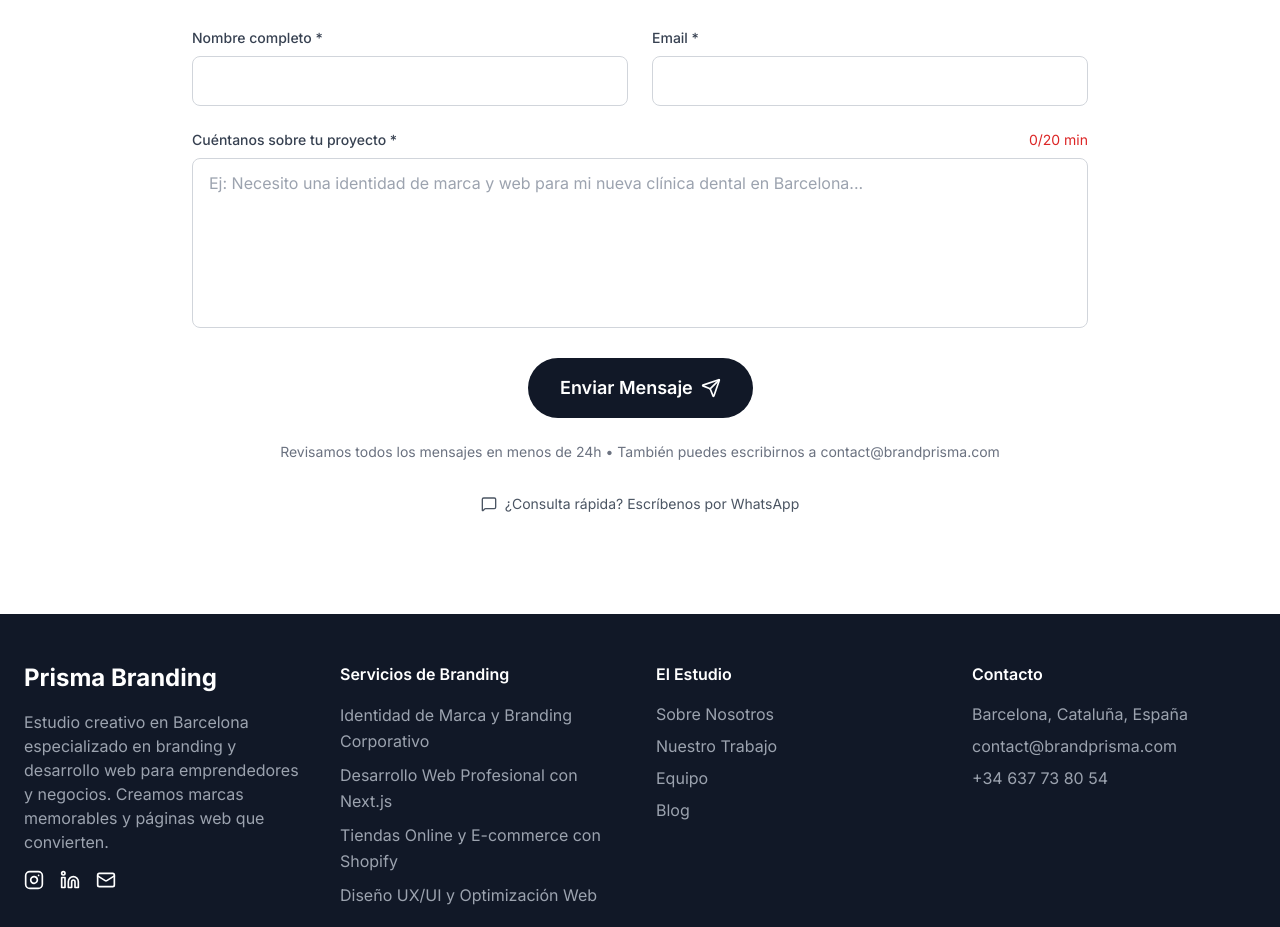
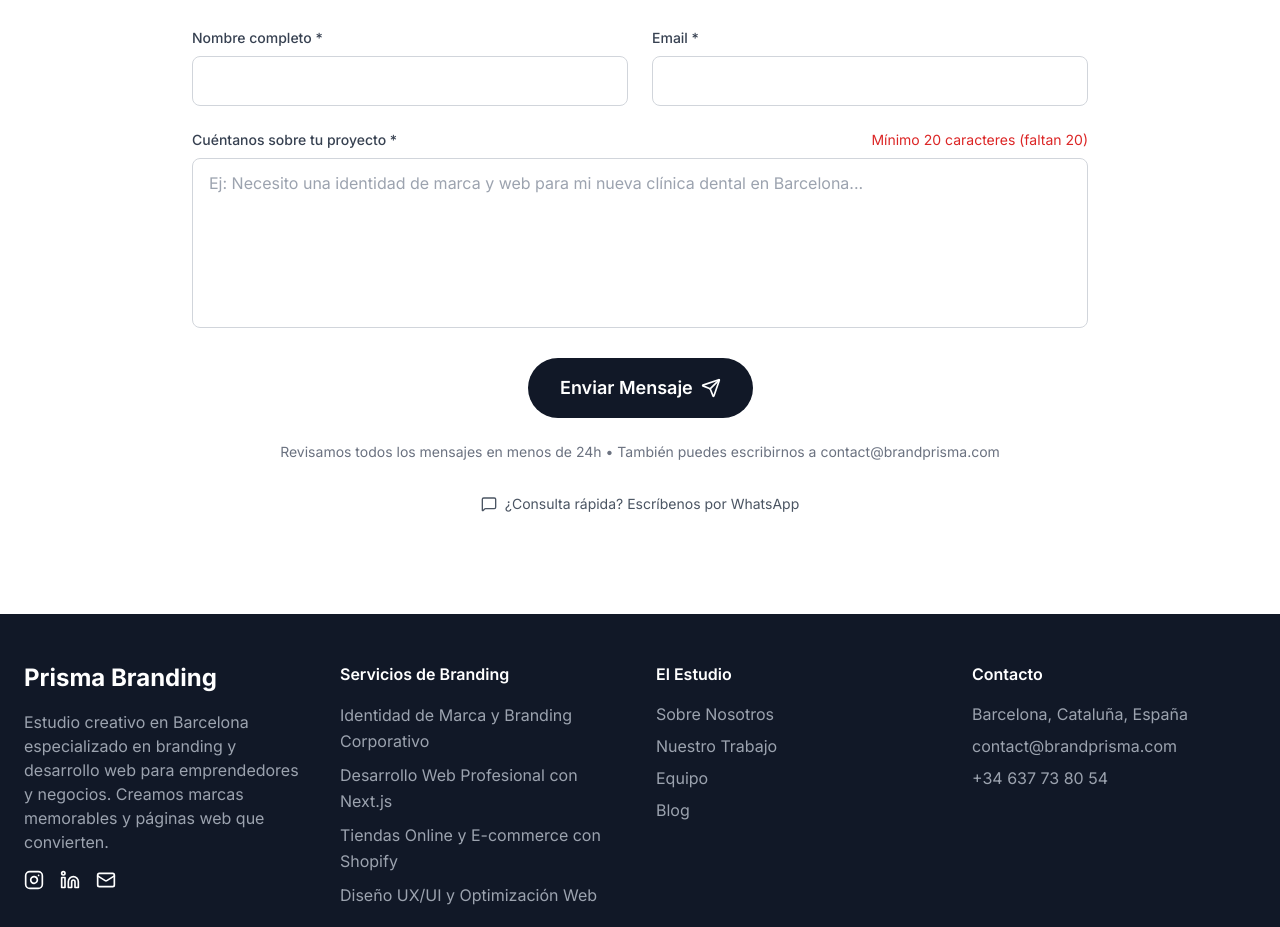
Before and after one commit to fmatovelle/PrismaBrandingAgency, a Next.js app in the folder prisma-branding/: page / in a window 1280 px wide. Shown: the part 8240-9167 px from the top of the page. Built offline with nearby package versions, Linux system fonts and the light colour scheme.

Commit message:
improve contact form character counter clarity

```diff
--- a/prisma-branding/app/page.js
+++ b/prisma-branding/app/page.js
@@ -1387,7 +1387,10 @@ const blogPosts = [
                   <span className={`text-sm transition-colors ${
                     formData.message.length < 20 ? 'text-red-600' : 'text-gray-500'
                   }`}>
-                    {formData.message.length}/20 min
+                    {formData.message.length < 20
+  ? `Mínimo 20 caracteres (faltan ${20 - formData.message.length})`
+  : '✓ Listo'
+}
                   </span>
                 </div>
                 <textarea
```
